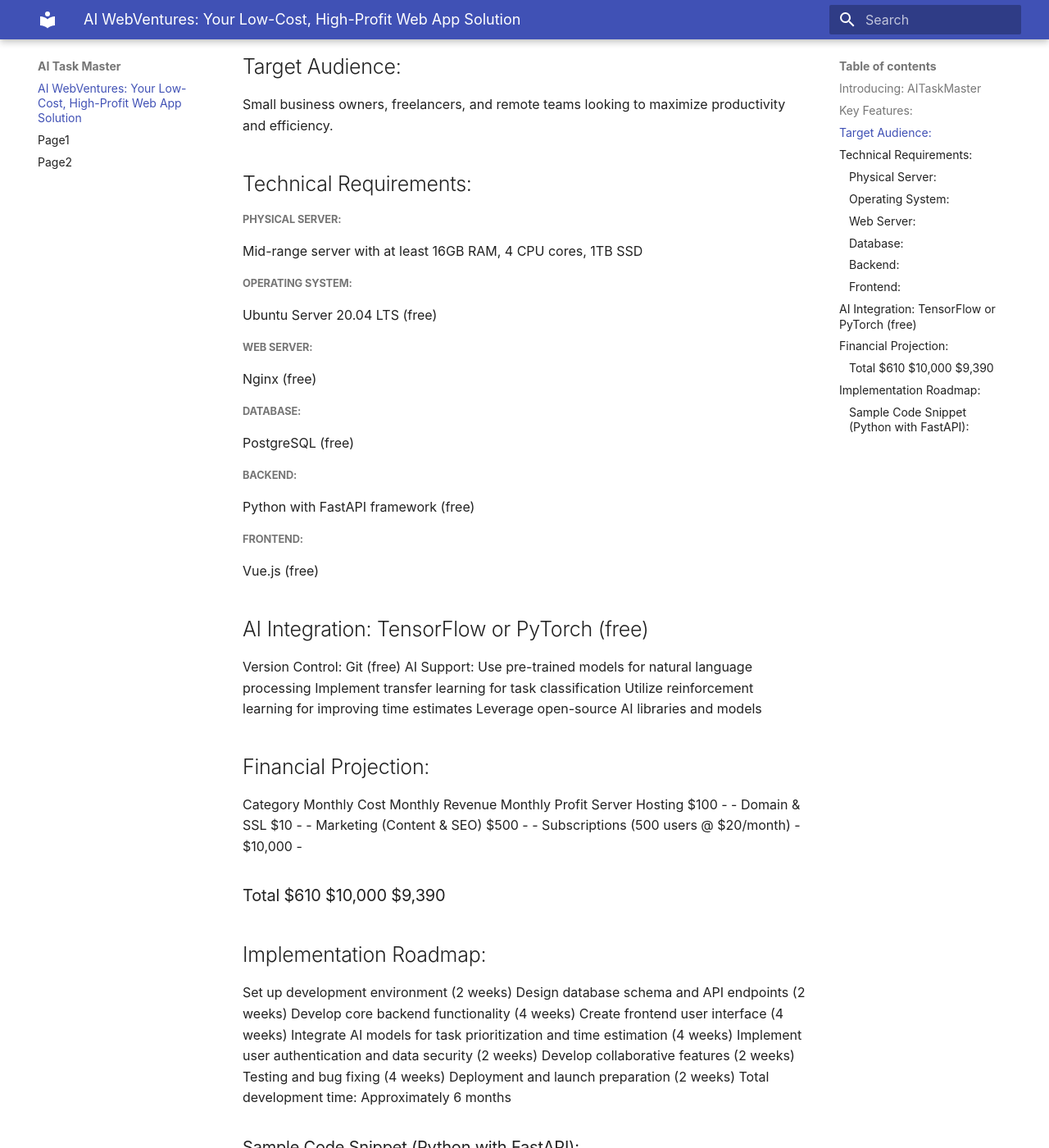
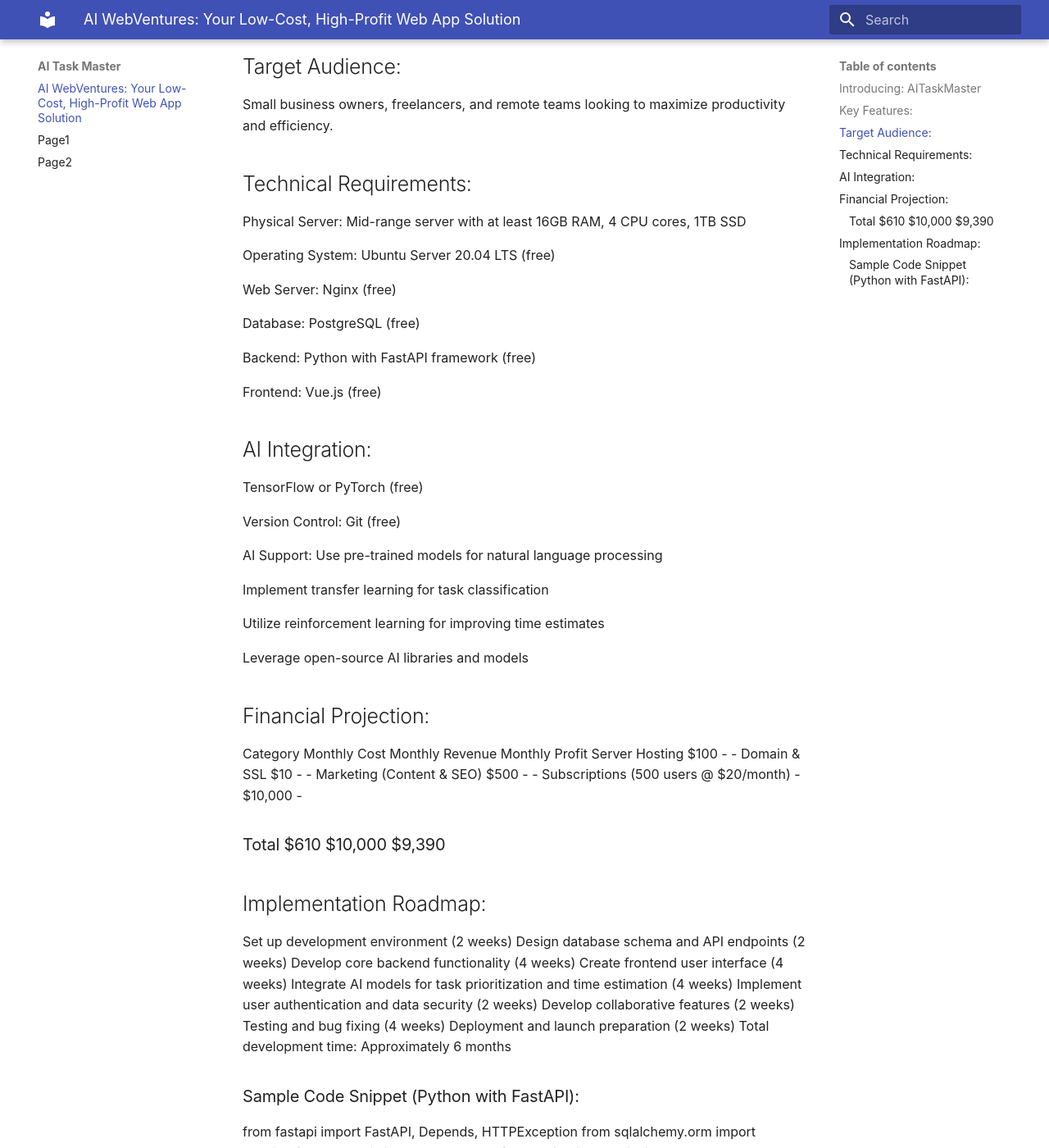
Before and after one commit to sds-ai-solutions/AITaskMaster, an MkDocs documentation site: the page built from docs/index.md, in a window 1280 px wide and 1400 px high, scrolled down 518 px. Shown: the whole window at 82% size. Built offline with MkDocs 1.6.1 and Material for MkDocs 9.7.7, drawn with Linux system fonts in a browser that asks for light colours.

Commit message:
Update index.md

```diff
--- a/docs/index.md
+++ b/docs/index.md
@@ -13,31 +13,30 @@ Collaborative features for team productivity
 Small business owners, freelancers, and remote teams looking to maximize productivity and efficiency.
 
 ##Technical Requirements:
-#####Physical Server:
-Mid-range server with at least 16GB RAM, 4 CPU cores, 1TB SSD
+Physical Server: Mid-range server with at least 16GB RAM, 4 CPU cores, 1TB SSD
 
-#####Operating System:
-Ubuntu Server 20.04 LTS (free)
+Operating System: Ubuntu Server 20.04 LTS (free)
 
-#####Web Server:
-Nginx (free)
+Web Server: Nginx (free)
 
-#####Database:
-PostgreSQL (free)
+Database: PostgreSQL (free)
 
-#####Backend:
-Python with FastAPI framework (free)
+Backend: Python with FastAPI framework (free)
 
-#####Frontend:
-Vue.js (free)
+Frontend: Vue.js (free)
 
 
-##AI Integration: TensorFlow or PyTorch (free)
+##AI Integration:
+TensorFlow or PyTorch (free)
+
 Version Control: Git (free)
-AI Support:
-Use pre-trained models for natural language processing
+
+AI Support: Use pre-trained models for natural language processing
+
 Implement transfer learning for task classification
+
 Utilize reinforcement learning for improving time estimates
+
 Leverage open-source AI libraries and models
 
 ##Financial Projection:
```
